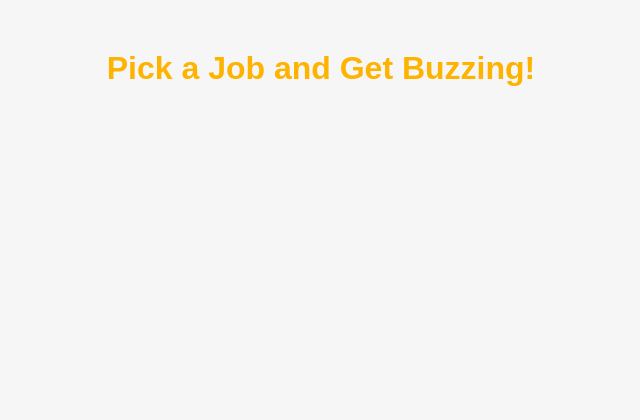
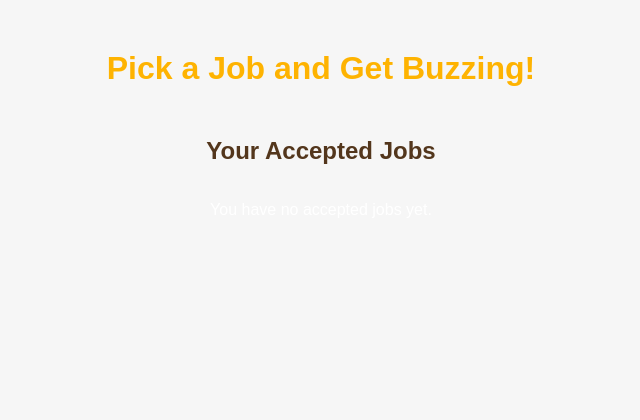
Before and after one commit to aleesssa/BeeBuzz, a Flask app: page /request/jobs in a window 1280 px wide. Shown: the top 420 px of the page, without its empty margins (319-959 px from the left). Run offline with Flask 3, Linux system fonts and the light colour scheme.

Commit message:
added accepted job section

```diff
--- a/routes/request_routes.py
+++ b/routes/request_routes.py
@@ -79,8 +79,14 @@ def cancel_request(request_id):
 
 @request_bp.route('/jobs')
 def show_jobs():
-    jobs = Request.query.filter_by(status="requested").all()
-    return render_template("job.html", jobs=jobs)
+    runner_id = session.get('user_id')
+
+    accepted_jobs = []
+    if runner_id:
+        accepted_jobs = Request.query.filter_by(status="accepted", runner_id=runner_id).all()
+
+    available_jobs = Request.query.filter_by(status="requested").all()
+    return render_template("job.html", jobs=available_jobs, accepted_jobs=accepted_jobs)
 
 @request_bp.route('/jobs/details/<int:request_id>')
 def view_details(request_id):
@@ -96,7 +102,7 @@ def accept_jobs(request_id):
        req.runner_id = session.get('user_id')
     db.session.commit()
 
-    return render_template("job.html")
+    return redirect(url_for('request_bp.show_jobs'))
 
 @request_bp.route('/login/<int:user_id>')
 def log_in(user_id):
--- a/static/css/request.css
+++ b/static/css/request.css
@@ -20,6 +20,10 @@ h1{
     text-align: center;
     font-weight: bolder;
     margin: 30px 30px;
+}
+
+h2{
+    color:#53361C;
 }
 
 .submit_button{
@@ -141,3 +145,12 @@ h1{
     color: #53361C;
     font-weight: bold;
 }
+
+.job_card2{
+    border: 3px solid #FEB301;
+    background-color: #f0fff0;
+}
+.status_label {
+    font-weight: bold;
+    color: green;
+}
--- a/templates/job.html
+++ b/templates/job.html
@@ -8,6 +8,29 @@
 <body>
     <div class="top_align">
      <h1>Pick a Job and Get Buzzing!</h1>
+
+     <h2>Your Accepted Jobs</h2>
+     {%if accepted_jobs %}
+     <div class="job_container">
+      {% for job in accepted_jobs %}
+      <div class="job_card2">
+         <div class="job_info">
+            <h3>{{ job.client_id }}</h3>
+            <p>{{ job.item_name }}</p>
+            <p>Pick-up: {{ job.pickup_location }}</p>
+            <p>Drop-off: {{ job.dropoff_location }}</p>
+            <p>Time: {{ job.time }}</p>
+        </div>
+        <div class="right">
+            <p class="price">{{ job.price_offer }}</p>
+            <p class="status_label">ACCEPTED</p>
+        </div>
+    </div>
+    {% endfor %}
+</div>
+{% else %}
+<p>You have no accepted jobs yet.</p>
+{% endif %}
 
        <div class="job_container">
         {% for job in jobs %}
```
